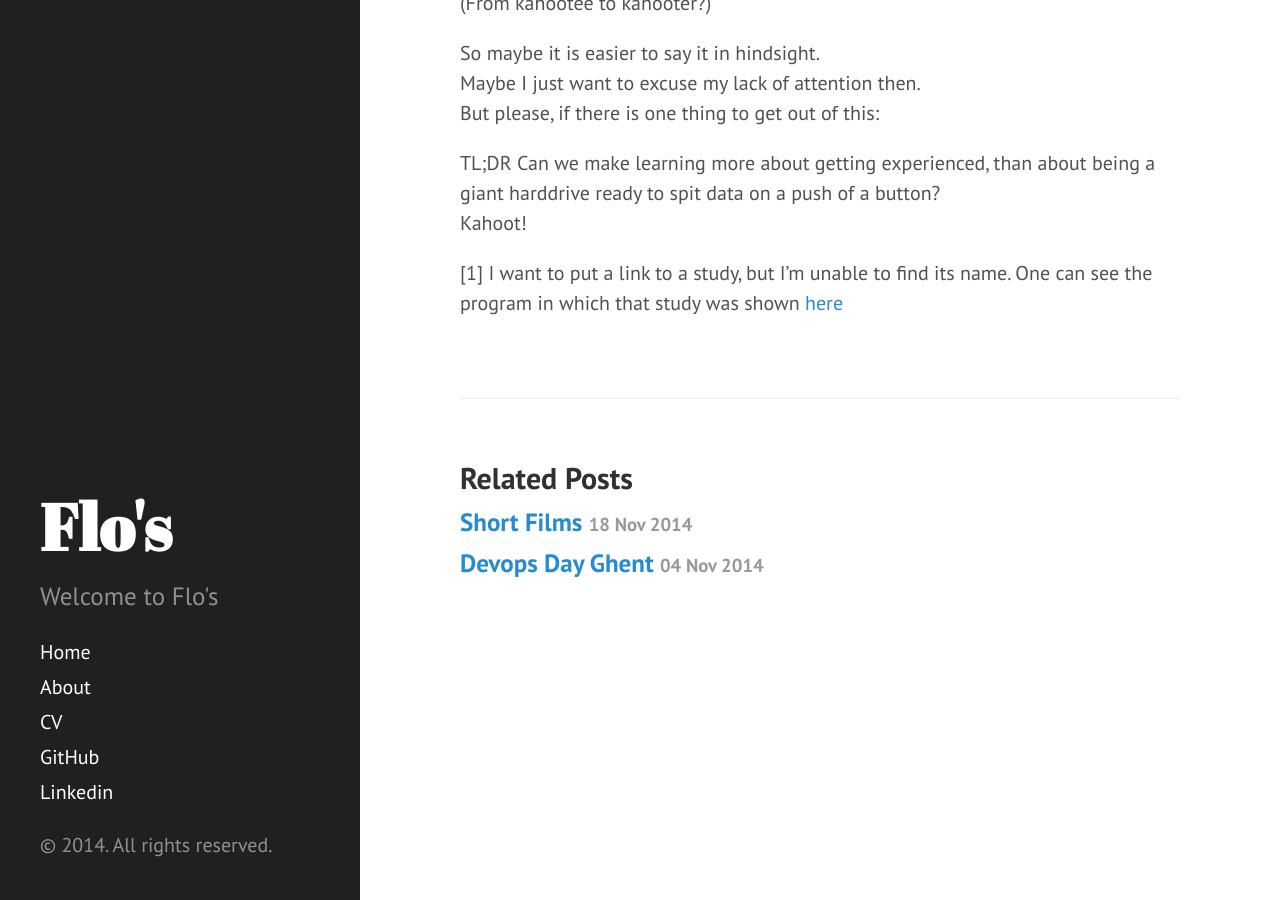
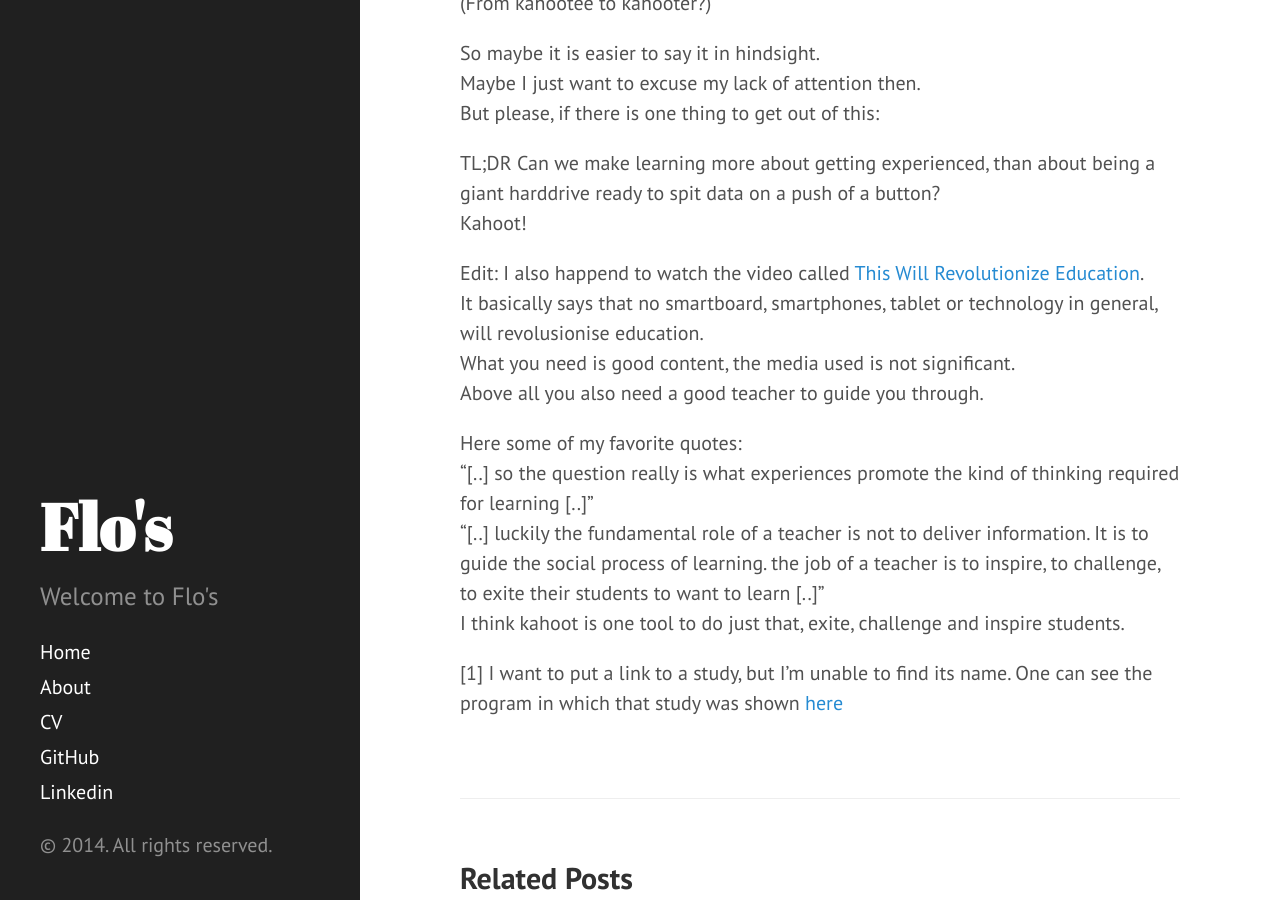
Before and after one commit to raudf/raudf.github.io, a Jekyll site: the page built from _posts/2014-11-28-kahoot.md, in a window 1280 px wide and 900 px high, scrolled down 4482 px. Built offline with Jekyll 4.4.1, drawn with Linux system fonts in a browser that asks for light colours; Markdown is read by kramdown in place of the engine named in the settings; some of the changed text lies outside the part shown.

Commit message:
Editing Kahoot post and renaming it

```diff
--- a/_posts/2014-11-28-1-kahoot.md
+++ b/_posts/2014-11-28-kahoot.md
@@ -29,7 +29,7 @@ Or was it the usefulness of learning that subject?
 I had the above excuses in my head for a while, but i doubt it&#39;s the main reason.
 I think I ve been bored because of the lack of interaction.
 We humans are made to interact because it makes us successful as a species.
-Without interaction (no exchange of knowledge and resources) you cannot improve as a person.
+Without interaction (no exchange of knowledge and resources) you cannot [improve as a person](http://hintjens.com/blog:78).
 If you ever played civilization you know that cannot end up well.
 So we excel at interaction, and we need to share knowledge.
 Yet classroom doesn&#39;t feel like an interaction most of the time.
@@ -130,4 +130,15 @@ TL;DR
 Can we make learning more about getting experienced, than about being a giant harddrive ready to spit data on a push of a button?
 Kahoot!
 
+Edit: I also happend to watch the video called [This Will Revolutionize Education](https://www.youtube.com/watch?v=GEmuEWjHr5c).
+It basically says that no smartboard, smartphones, tablet or technology in general, will revolusionise education.
+What you need is good content, the media used is not significant.
+Above all you also need a good teacher to guide you through.
+
+Here some of my favorite quotes:
+"[..] so the question really is what experiences promote the kind of thinking required for learning [..]"
+"[..] luckily the fundamental role of a teacher is not to deliver information. It is to guide the social process of learning. the job of a teacher is to inspire, to challenge, to exite their students to want to learn [..]"
+I think kahoot is one tool to do just that, exite, challenge and inspire students.
+
+
 [1] I want to put a link to a study, but I'm unable to find its name. One can see the program in which that study was shown [here](http://www.france2.fr/emission/545b6b24706765381c1f1202/545b6fea706765381c92a402)
```
